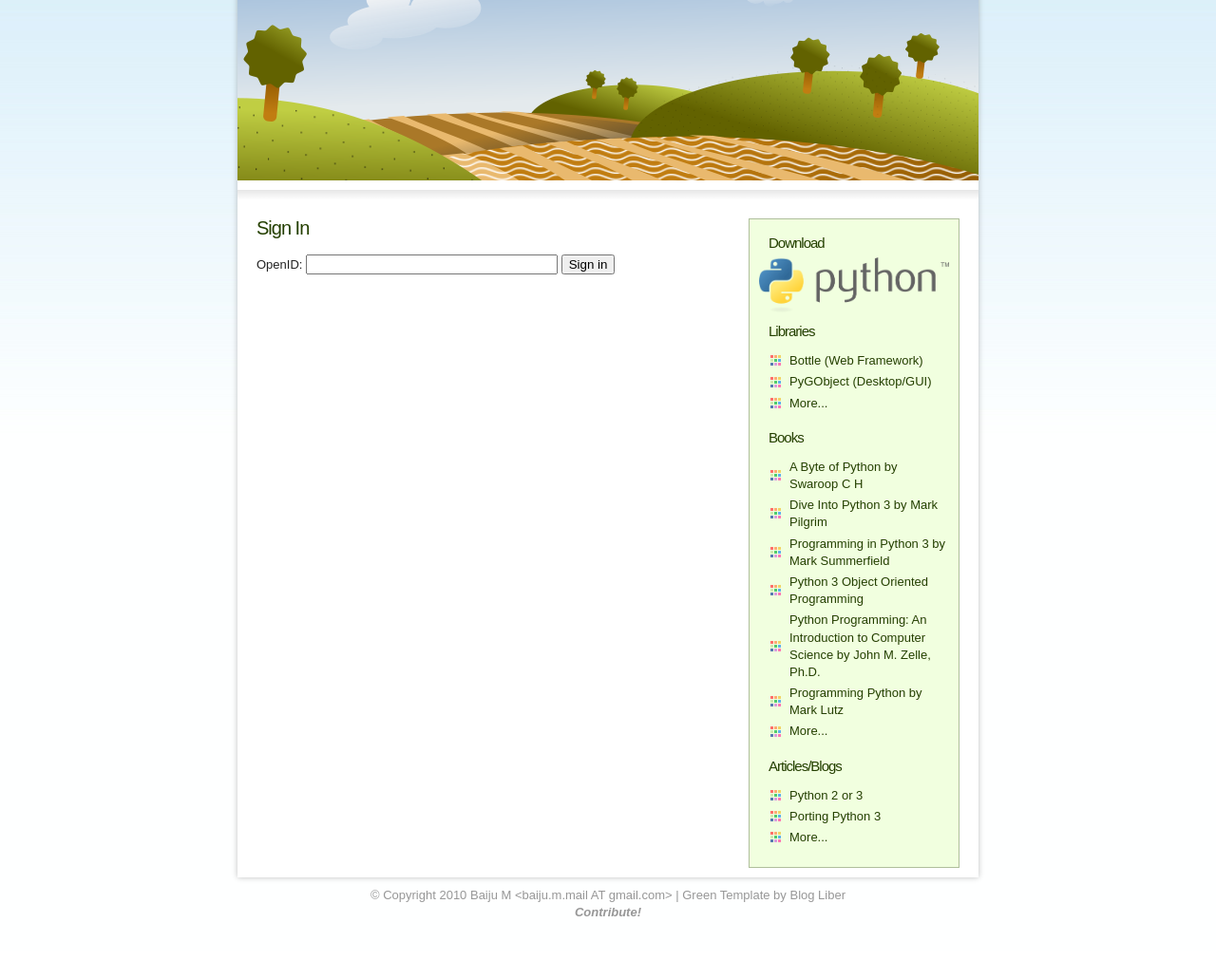
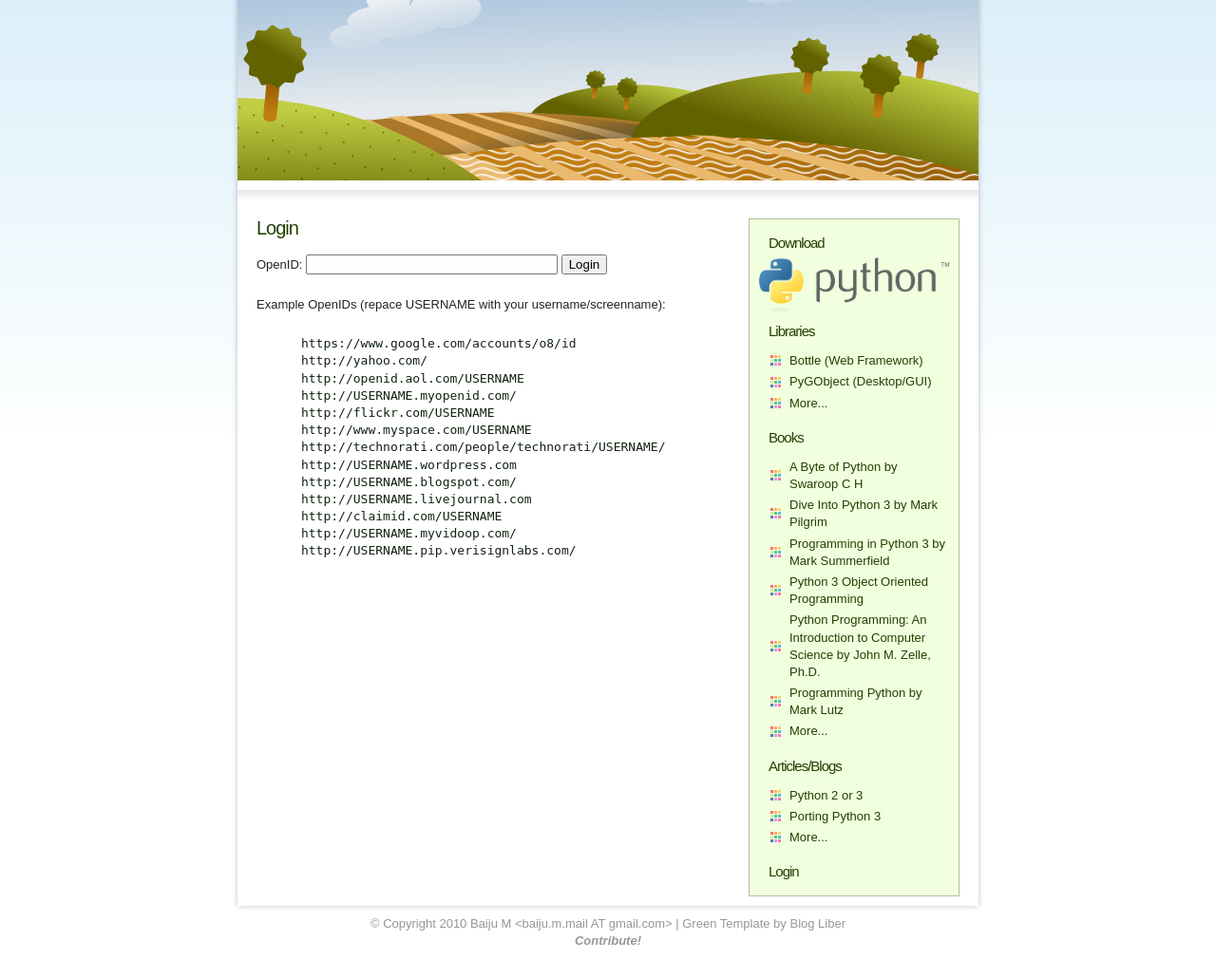
Before and after one commit to baijum/getpython3, a Flask app: template py3k/templates/login.html in a window 1280 px wide. Shown: the part 130-1161 px from the top of the page at 95% size. Before the commit the page ends 1095 px from the top, so only its background shows below. Run offline with Flask 2, Linux system fonts and the light colour scheme; the template is opened without the code that fills it, so the values that code supplies are empty; parts of the project's set-up code (start-up, migrations or seed data) failed here and were passed over.

Commit message:
login works

```diff
--- a/py3k/templates/layout.html
+++ b/py3k/templates/layout.html
@@ -59,7 +59,13 @@
             <li><a href="http://wiki.python.org/moin/PortingPythonToPy3k">Porting Python 3</a></li>
             <li><a href="articles.html">More...</a></li>
           </ul>
-
+          <h3>
+            {% if not session.openid %}
+            <a href="{{ url_for('.login') }}">Login</a>
+            {% else %}
+            <a href="{{ url_for('.logout') }}">Logout</a>
+            {% endif %}
+          </h3>
         </div>
 
         <div style="clear: both;"> </div>
--- a/py3k/templates/login.html
+++ b/py3k/templates/login.html
@@ -1,13 +1,33 @@
 {% extends "layout.html" %}
-{% block title %}<title>Sign In</title>{% endblock %}
+{% block title %}<title>Login</title>{% endblock %}
 {% block body %}
-  <h2>Sign In</h2>
+  <h2>Login</h2>
   <form action="" method=post>
     {% if error %}<p class=error><strong>Error:</strong> {{ error }}</p>{% endif %}
     <p>
       OpenID:
       <input type=text name=openid size=30>
-      <input type=submit value="Sign in">
+      <input type=submit value="Login">
       <input type=hidden name=next value="{{ next }}">
+    </p>
+    <p>
+      Example OpenIDs (repace USERNAME with your username/screenname):
+      <pre>
+      https://www.google.com/accounts/o8/id
+      http://yahoo.com/
+      http://openid.aol.com/USERNAME
+      http://USERNAME.myopenid.com/
+      http://flickr.com/USERNAME
+      http://www.myspace.com/USERNAME
+      http://technorati.com/people/technorati/USERNAME/
+      http://USERNAME.wordpress.com
+      http://USERNAME.blogspot.com/
+      http://USERNAME.livejournal.com
+      http://claimid.com/USERNAME
+      http://USERNAME.myvidoop.com/
+      http://USERNAME.pip.verisignlabs.com/
+      </pre>
+    </p>
+
   </form>
 {% endblock %}
```
Also changed, not shown: py3k/auth.py (+4 -3 lines), py3k/model.py (+5 -10 lines), py3k/templates/create_profile.html (+14 -5 lines).
